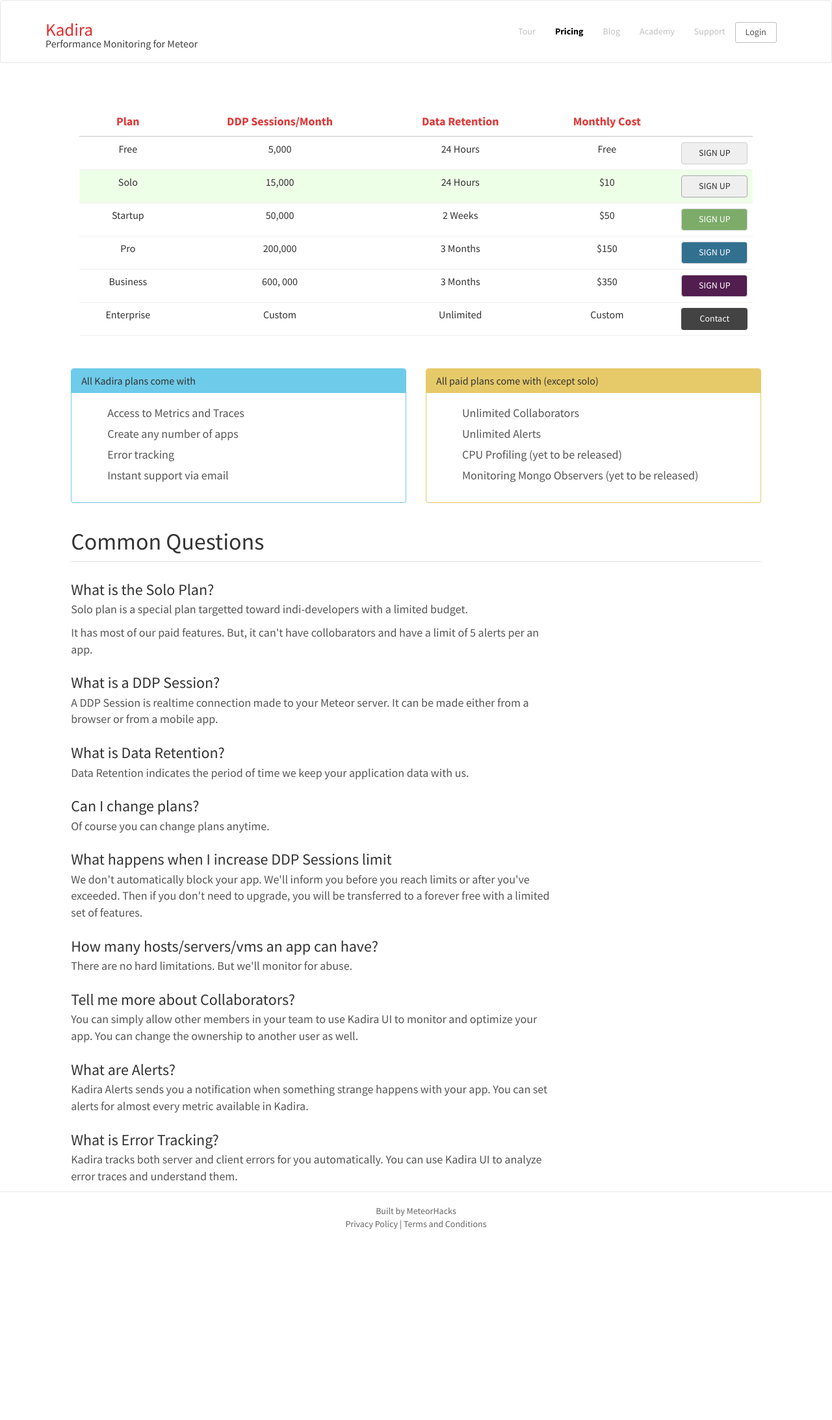
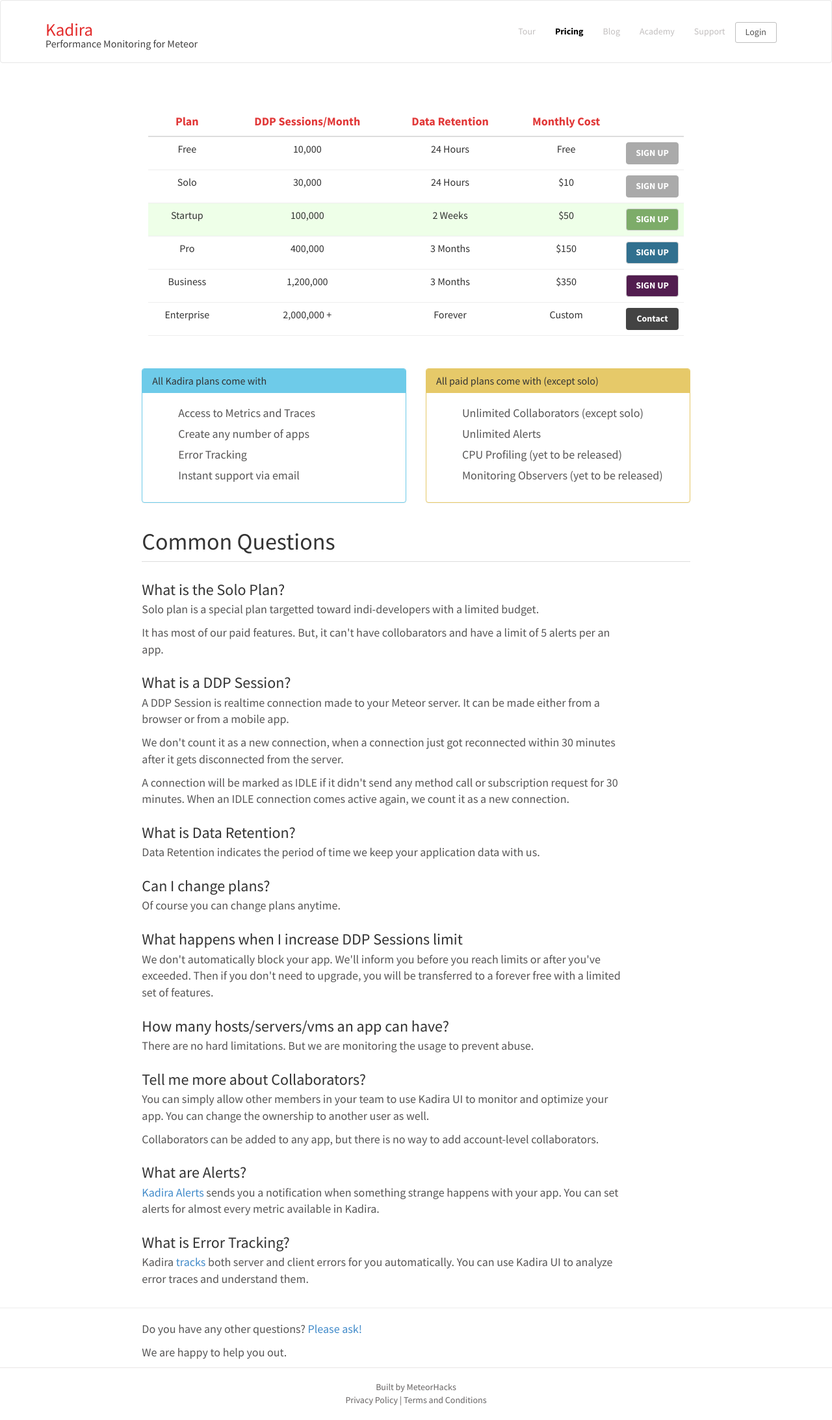
Before and after one commit to kadiraio/kadiraio.github.io, a Jekyll site: the page built from pricing.html, in a window 1280 px wide. Shown: the whole page at 65% size. Built offline with Jekyll 4.4.1, drawn with Linux system fonts in a browser that asks for light colours; before the commit the page ends 1915 px from its top, so only the background shows below that.

Commit message:
updated plans

```diff
--- a/_layouts/pricing.html
+++ b/_layouts/pricing.html
@@ -11,7 +11,7 @@
 
   <div class='post'>
     <div style="margin: 40px 0 20px 0">
-      <div class="col-sm-10 col-sm-offset-1">
+      <div class="col-sm-8 col-sm-offset-2">
         <table class="table table-plans">
           <thead>
             <tr>
@@ -25,43 +25,43 @@
           <tbody>
             <tr class="plan-free">
               <td>Free</td>
-              <td>5,000</td>
+              <td>10,000</td>
               <td>24 Hours</td>
               <td>Free</td>
-              <td><button class="btn btn-block btn-plan">Sign Up</button></td>
+              <td><a href="https://ui.kadira.io/sign-up" class="btn btn-block btn-plan">Sign Up</a></td>
             </tr>
-            <tr class="plan-solo current">
+            <tr class="plan-solo">
               <td>Solo</td>
-              <td>15,000</td>
+              <td>30,000</td>
               <td>24 Hours</td>
               <td>$10</td>
-              <td><button class="btn btn-block btn-plan">Sign Up</button></td>
+              <td><a href="https://ui.kadira.io/sign-up" class="btn btn-block btn-plan">Sign Up</a></td>
             </tr>
-            <tr class="plan-startup">
+            <tr class="plan-startup current">
               <td>Startup</td>
-              <td>50,000</td>
+              <td>100,000</td>
               <td>2 Weeks</td>
               <td>$50</td>
-              <td><button class="btn btn-block btn-plan">Sign Up</button></td>
+              <td><a href="https://ui.kadira.io/sign-up" class="btn btn-block btn-plan">Sign Up</a></td>
             </tr>
             <tr class="plan-pro">
               <td>Pro</td>
-              <td>200,000</td>
+              <td>400,000</td>
               <td>3 Months</td>
               <td>$150</td>
-              <td><button class="btn btn-block btn-plan">Sign Up</button></td>
+              <td><a href="https://ui.kadira.io/sign-up" class="btn btn-block btn-plan">Sign Up</a></td>
             </tr>
             <tr class="plan-business">
               <td>Business</td>
-              <td>600, 000</td>
+              <td>1,200,000</td>
               <td>3 Months</td>
               <td>$350</td>
-              <td><button class="btn btn-block btn-plan">Sign Up</button></td>
+              <td><a href="https://ui.kadira.io/sign-up" class="btn btn-block btn-plan">Sign Up</a></td>
             </tr>
             <tr class="plan-enterprise">
               <td>Enterprise</td>
-              <td>Custom</td>
-              <td>Unlimited</td>
+              <td>2,000,000 +</td>
+              <td>Forever</td>
               <td>Custom</td>
               <td><a class="btn btn-block" href="mailto:hello@meteorhacks.com">Contact</a></td>
             </tr>
@@ -75,7 +75,7 @@
 
   <!-- Plan Features -->
   <div class="row">
-    <div class="col-sm-5 col-sm-offset-1 free-plan-feature-summery">
+    <div class="col-sm-4 col-sm-offset-2 free-plan-feature-summery">
       <div class="panel panel-default">
         <div class="panel-heading">
           <h3 class="panel-title">All Kadira plans come with</h3>
@@ -84,24 +84,24 @@
           <ul class="list-features">
             <li>Access to Metrics and Traces</li>
             <li>Create any number of apps</li>
-            <li>Error tracking</li>
+            <li>Error Tracking</li>
             <li>Instant support via email </li>
           </ul>
         </div>
       </div>
     </div>
 
-    <div class="col-sm-5 paid-plans-feature-summery">
+    <div class="col-sm-4 paid-plans-feature-summery">
       <div class="panel panel-default">
         <div class="panel-heading">
           <h3 class="panel-title">All paid plans come with (except solo)</h3>
         </div>
         <div class="panel-body">
           <ul class="list-features">
-            <li>Unlimited Collaborators</li>
+            <li>Unlimited Collaborators (except solo)</li>
             <li>Unlimited Alerts</li>
             <li>CPU Profiling (yet to be released)</li>
-            <li>Monitoring Mongo Observers (yet to be released)</li>
+            <li>Monitoring Observers (yet to be released)</li>
           </ul>
         </div>
       </div>
@@ -110,74 +110,88 @@
 
   <div class="clearfix"></div>
 
-  <!-- Frequently Asked Questions -->
   <div class="row">
-    <div class="col-sm-10 col-sm-offset-1">
-      <h1 id="common-questions">Common Questions</h1>
+      <div class="col-sm-8 col-sm-offset-2">
+        <h1 id='common-questions'>Common Questions</h1>
       </div>
     </div>
 
     <div class="row row-questions">
-    <div class="col-sm-10 col-sm-offset-1 col-question">
-      <h3 id="solo-plan">What is the Solo Plan?</h3>
+      <div class="col-sm-8 col-sm-offset-2 col-question">
+        <h3 id='solo-plan'>What is the Solo Plan?</h3>
         <p>Solo plan is a special plan targetted toward indi-developers with a limited budget.</p>
         <p>It has most of our paid features. But, it can't have collobarators and have a limit of 5 alerts per an app.</p>
       </div>
     </div>
 
     <div class="row row-questions">
-    <div class="col-sm-10 col-sm-offset-1 col-question">
+      <div class="col-sm-8 col-sm-offset-2 col-question">
         <h3>What is a DDP Session?</h3>
         <p>A DDP Session is realtime connection made to your Meteor server. It can be made either from a browser or from a mobile app. </p>
+        <p>We don't count it as a new connection, when a connection just got reconnected within 30 minutes after it gets disconnected from the server.</p>
+        <p>A connection will be marked as IDLE if it didn't send any method call or subscription request for 30 minutes. When an IDLE connection comes active again, we count it as a new connection.</p>
       </div>
     </div>
 
     <div class="row row-questions">
-    <div class="col-sm-10 col-sm-offset-1 col-question">
+      <div class="col-sm-8 col-sm-offset-2 col-question">
         <h3>What is Data Retention?</h3>
         <p>Data Retention indicates the period of time we keep your application data with us.</p>
       </div>
     </div>
 
     <div class="row row-questions">
-    <div class="col-sm-10 col-sm-offset-1 col-question">
+      <div class="col-sm-8 col-sm-offset-2 col-question">
         <h3>Can I change plans?</h3>
         <p>Of course you can change plans anytime.</p>
       </div>
     </div>
 
     <div class="row row-questions">
-    <div class="col-sm-10 col-sm-offset-1 col-question">
+      <div class="col-sm-8 col-sm-offset-2 col-question">
         <h3>What happens when I increase DDP Sessions limit</h3>
         <p>We don't automatically block your app. We'll inform you before you reach limits or after you've exceeded. Then if you don't need to upgrade, you will be transferred to a forever free with a limited set of features.</p>
       </div>
     </div>
 
     <div class="row row-questions">
-    <div class="col-sm-10 col-sm-offset-1 col-question">
+      <div class="col-sm-8 col-sm-offset-2 col-question">
         <h3>How many hosts/servers/vms an app can have?</h3>
-      <p>There are no hard limitations. But we'll monitor for abuse.</p>
+        <p>There are no hard limitations. But we are monitoring the usage to prevent abuse.</p>
       </div>
     </div>
 
     <div class="row row-questions">
-    <div class="col-sm-10 col-sm-offset-1 col-question">
+      <div class="col-sm-8 col-sm-offset-2 col-question">
         <h3>Tell me more about Collaborators?</h3>
         <p>You can simply allow other members in your team to use Kadira UI to monitor and optimize your app. You can change the ownership to another user as well.</p>
+        <p>
+        Collaborators can be added to any app, but there is no way to add account-level collaborators.
+        </p>
       </div>
     </div>
 
     <div class="row row-questions">
-    <div class="col-sm-10 col-sm-offset-1 col-question">
+      <div class="col-sm-8 col-sm-offset-2 col-question">
         <h3>What are Alerts?</h3>
-      <p>Kadira Alerts sends you a notification when something strange happens with your app. You can set alerts for almost every metric available in Kadira.</p>
+        <p><a href='https://kadira.io/blog/stay-alert-with-your-meteor-app/'>Kadira Alerts</a> sends you a notification when something strange happens with your app. You can set alerts for almost every metric available in Kadira.</p>
       </div>
     </div>
 
     <div class="row row-questions">
-    <div class="col-sm-10 col-sm-offset-1 col-question">
+      <div class="col-sm-8 col-sm-offset-2 col-question">
         <h3>What is Error Tracking?</h3>
-      <p>Kadira tracks both server and client errors for you automatically. You can use Kadira UI to analyze error traces and understand them.</p>
+        <p>Kadira <a href='https://kadira.io/blog/awesome-error-tracking-solution-for-meteor-apps-with-kadira/'>tracks</a> both server and client errors for you automatically. You can use Kadira UI to analyze error traces and understand them.</p>
+      </div>
+    </div>
+  </div>
+
+  <hr/>
+
+  <div class="row row-questions">
+    <div class="col-sm-8 col-sm-offset-2 col-question">
+      <p>Do you have any other questions? <a href='http://support.kadira.io'>Please ask!</a></p>
+      <p>We are happy to help you out.</p>
     </div>
   </div>
 
--- a/css/style.css
+++ b/css/style.css
@@ -636,6 +636,16 @@
   border: 0;
 }
 
+.table-plans a{
+  color: white;
+  font-weight: bold;
+}
+
+.table-plans a:hover {
+  color: white;
+  opacity: 0.8;
+}
+
 .table-plans tr.current{
   background: #EEFFE8;
 }
@@ -645,8 +655,14 @@
   border: 1px solid #D0D0D0;
 }
 
+.plan-free .btn {
+  border: 1px solid #aaa;
+  background-color: #aaa;
+}
+
 .plan-solo .btn {
   border: 1px solid #aaa;
+  background-color: #aaa;
 }
 
 .plan-startup .btn {
```
Lines whose indentation alone changed are shown as unchanged.
